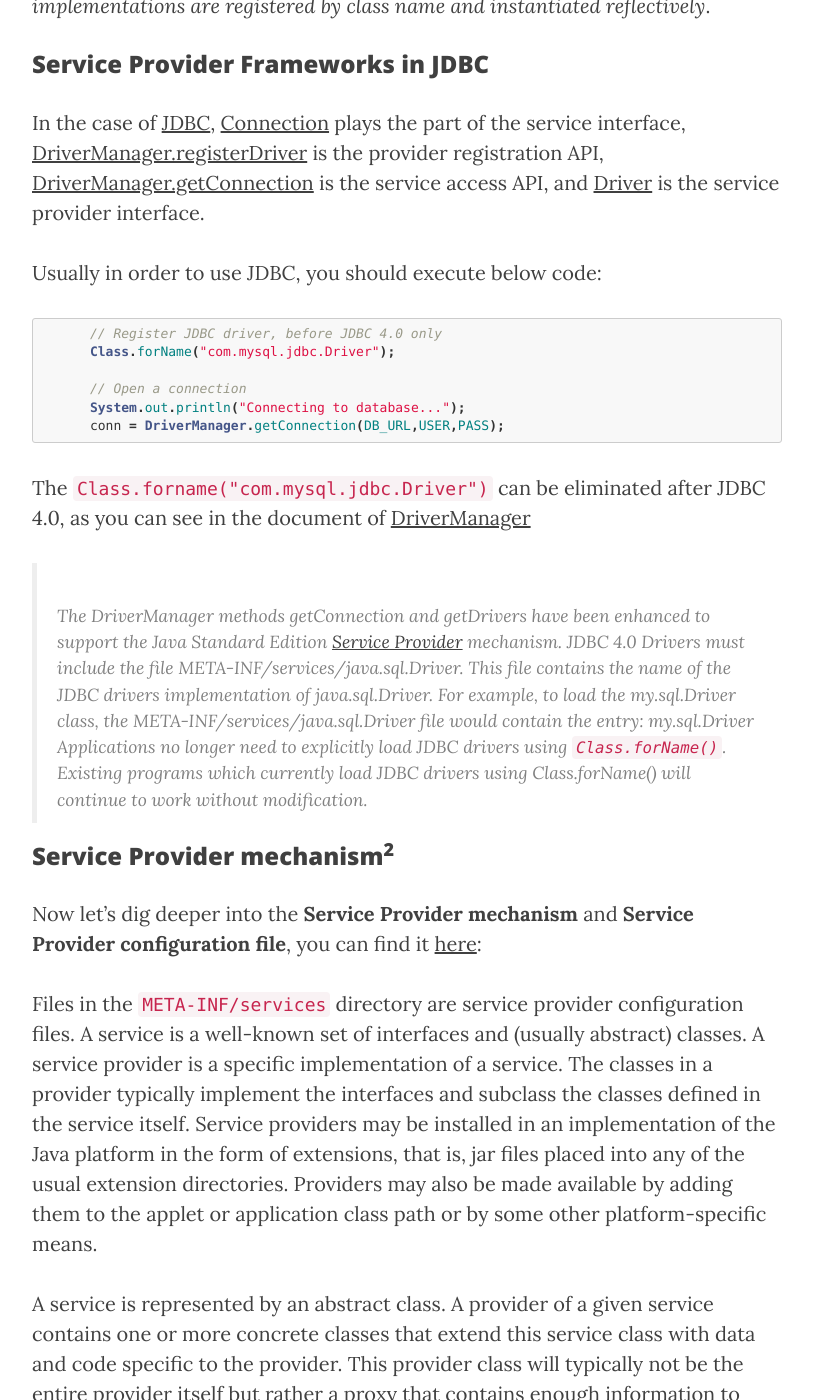
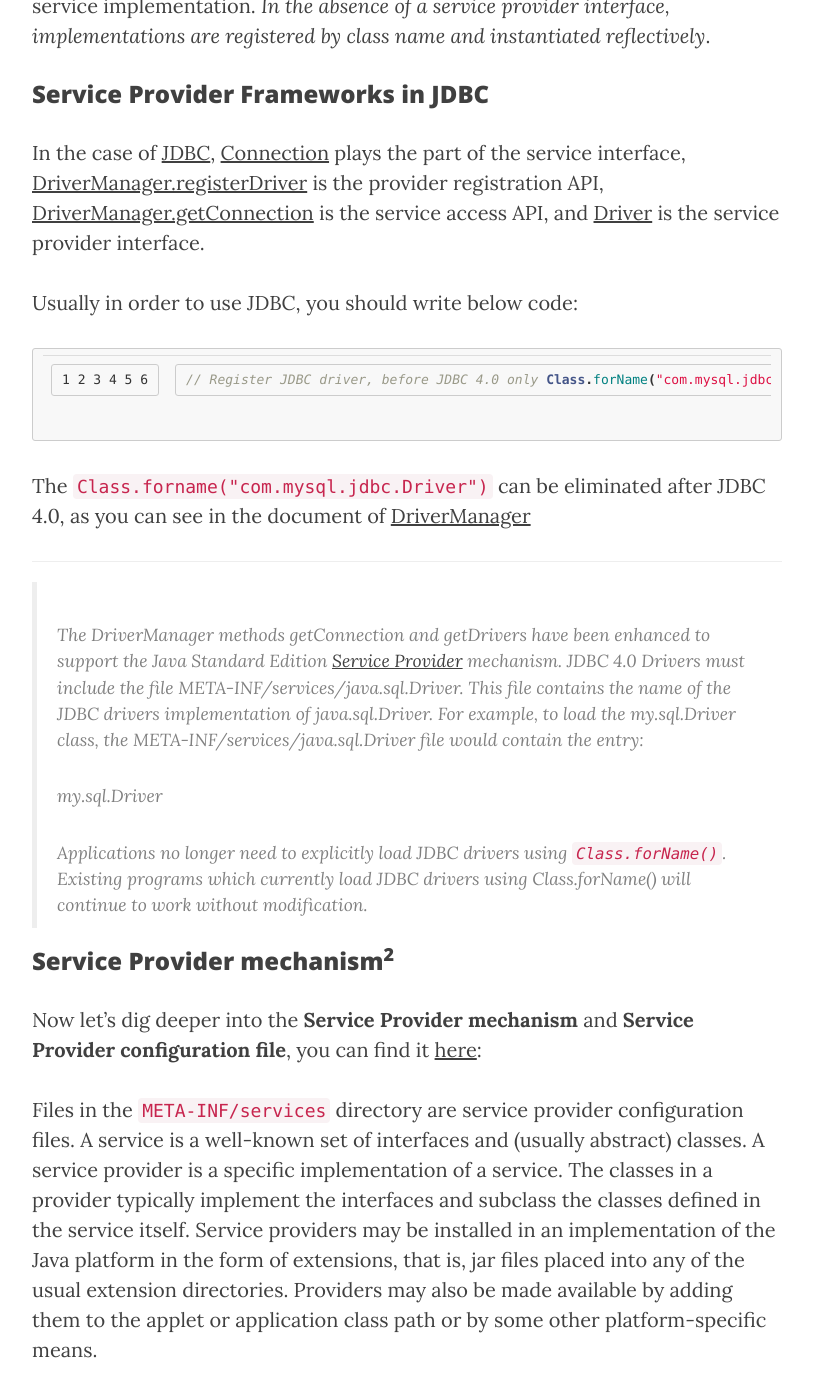
Before and after one commit to puffsun/puffsun.github.io-source, a Jekyll site: the page built from _posts/2014-04-06-service-provider-frameworks-pattern.markdown, in a window 1280 px wide and 1400 px high, scrolled down 1307 px. Shown: the whole window, without its empty margins (233-1046 px from the left). Built offline with Jekyll 4.4.1, drawn with Linux system fonts in a browser that asks for light colours; nearby versions of some CDN libraries; some of the changed text lies outside the part shown.

Commit message:
Updating blog post: service provider frameworks pattern.

````diff
--- a/_posts/2014-04-06-service-provider-frameworks-pattern.markdown
+++ b/_posts/2014-04-06-service-provider-frameworks-pattern.markdown
@@ -10,10 +10,13 @@
 
 ###Overview
 In [Effective Java, second edition](http://www.amazon.com/Effective-Java-Edition-Joshua-Bloch/dp/0321356683), the author mentioned a pattern called Service Provider frameworks. The author wrote:
+
 > A service provider framework is a system in which multiple service providers implement a service, and the system makes the implementations available to its clients, decoupling them from the implementations.
 
 In this blog post, I'll talk about the details of Service Provider Frameworks thru it's application in JDK, to be specific, in JDBC and Codec lookup.
+
 <!--more-->
+
 [^1]As the author said, there are three essential components of a service provider framework: a **service interface**, which providers implement; a **provider registration API**, which the system uses to register implementations, giving clients access to them; and a **service access API**, which clients use to obtain an instance of the service. The service access API typically allows but does not require the client to specify some criteria for choosing a provider. In the absence of such a specification, the API returns an instance of a default implementation. The service access API is the “flexible static factory” that forms the basis of the service provider framework.
 
 An optional fourth component of a service provider framework is a **service provider interface**, which providers implement to create instances of their service implementation. *In the absence of a service provider interface, implementations are registered by class name and instantiated reflectively*.
@@ -21,18 +24,22 @@
 ###Service Provider Frameworks in JDBC
 In the case of [JDBC](http://www.oracle.com/technetwork/java/javase/jdbc/index.html), [Connection](http://docs.oracle.com/javase/7/docs/api/java/sql/Connection.html) plays the part of the service interface, [DriverManager.registerDriver](http://docs.oracle.com/javase/7/docs/api/java/sql/DriverManager.html#registerDriver\(java.sql.Driver\)) is the provider registration API, [DriverManager.getConnection](http://docs.oracle.com/javase/7/docs/api/java/sql/DriverManager.html#getConnection\(java.lang.String\)) is the service access API, and [Driver](http://docs.oracle.com/javase/7/docs/api/java/sql/Driver.html) is the service provider interface.
 
-Usually in order to use JDBC, you should execute below code:
-```java
-      // Register JDBC driver, before JDBC 4.0 only
-      Class.forName("com.mysql.jdbc.Driver");
+Usually in order to use JDBC, you should write below code:
+{%highlight java linenos%}
+// Register JDBC driver, before JDBC 4.0 only
+Class.forName("com.mysql.jdbc.Driver");
 
-      // Open a connection
-      System.out.println("Connecting to database...");
-      conn = DriverManager.getConnection(DB_URL,USER,PASS);
-```
+// Open a connection
+System.out.println("Connecting to database...");
+conn = DriverManager.getConnection(DB_URL,USER,PASS);
+{%endhighlight%}
 The <code>Class.forname("com.mysql.jdbc.Driver")</code> can be eliminated after JDBC 4.0, as you can see in the document of [DriverManager](http://docs.oracle.com/javase/7/docs/api/java/sql/DriverManager.html)
+
+---
 > The DriverManager methods getConnection and getDrivers have been enhanced to support the Java Standard Edition [Service Provider](http://docs.oracle.com/javase/7/docs/technotes/guides/jar/jar.html#Service%20Provider) mechanism. JDBC 4.0 Drivers must include the file META-INF/services/java.sql.Driver. This file contains the name of the JDBC drivers implementation of java.sql.Driver. For example, to load the my.sql.Driver class, the META-INF/services/java.sql.Driver file would contain the entry:
+>
 > my.sql.Driver
+>
 > Applications no longer need to explicitly load JDBC drivers using <code>Class.forName()</code>. Existing programs which currently load JDBC drivers using Class.forName() will continue to work without modification.
 
 ###Service Provider mechanism[^2]
@@ -47,27 +54,30 @@
 
 ###Example of Service Provider mechanism
 Suppose we have a service class named <code>java.io.spi.CharCodec</code>. It has two abstract methods:
-```java
+
+{%highlight java%}
 public abstract CharEncoder getEncoder(String encodingName);
 public abstract CharDecoder getDecoder(String encodingName);
-```
+{%endhighlight%}
+
 Each method returns an appropriate object or null if it cannot translate the given encoding. Typical CharCodec providers will support more than one encoding.
 
 If <code>sun.io.StandardCodec</code> is a provider of the <code>CharCodec</code> service then its jar file would contain the file <code>META-INF/services/java.io.spi.CharCodec</code>. This file would contain the single line:
 <code>sun.io.StandardCodec    # Standard codecs for the platform</code>
 To locate an encoder for a given encoding name, the internal I/O code would do something like this:
-```java
-   CharEncoder getEncoder(String encodingName) {
-       Iterator ps = Service.providers(CharCodec.class);
-       while (ps.hasNext()) {
-           CharCodec cc = (CharCodec)ps.next();
-           CharEncoder ce = cc.getEncoder(encodingName);
-           if (ce != null)
-               return ce;
-       }
-       return null;
+{%highlight java linenos%}
+CharEncoder getEncoder(String encodingName) {
+   Iterator ps = Service.providers(CharCodec.class);
+   while (ps.hasNext()) {
+       CharCodec cc = (CharCodec)ps.next();
+       CharEncoder ce = cc.getEncoder(encodingName);
+       if (ce != null)
+           return ce;
    }
-```
+   return null;
+}
+{%endhighlight%}
+
 The provider-lookup mechanism always executes in the security context of the caller. Trusted system code should typically invoke the methods in this class from within a privileged security context.
 
 ###How Service Provider mechanism works in JDBC
````
Also changed, not shown: other parts of _posts/2014-04-06-service-provider-frameworks-pattern.markdown (+1 -1 lines).
